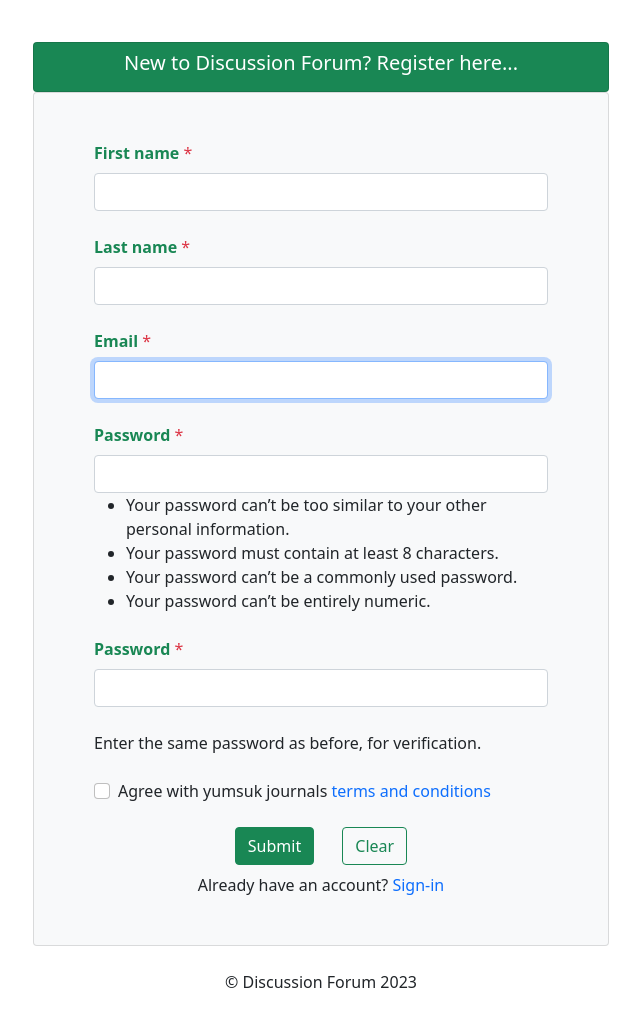
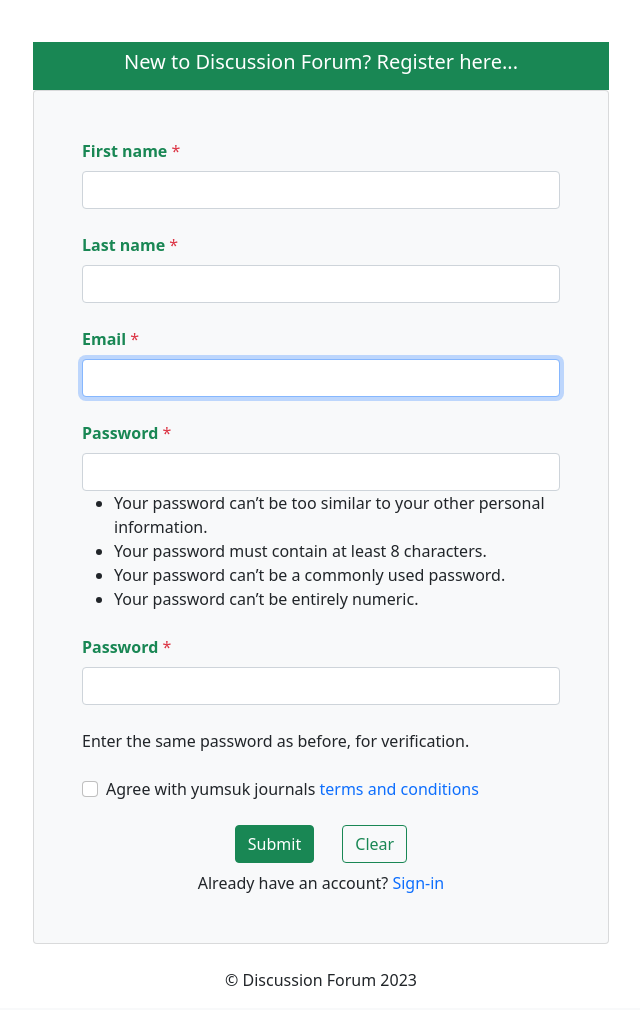
Before and after one commit to ameerssb/Yumsuk_Student_Support, a Django app: page /account/register/ in a window 1280 px wide. Shown: the part 78-1088 px from the top of the page, without its empty margins (319-959 px from the left). After the commit the page ends 1064 px from the top, so only its background shows below. Run offline with Django 4.2, Linux system fonts and the light colour scheme; some libraries are stand-ins or nearby versions.

Commit message:
update register and sigin

```diff
--- a/account/templates/account/register.html
+++ b/account/templates/account/register.html
@@ -5,14 +5,13 @@
 {% block content %}
     <main class="container pt-5">
         <div class="pb-2 mb-3">
-            <div class="container" style="width: 600px !important;">
-                <div class="card py-2 px-5 bg-success">
+            <div class="container" style="max-width: 600px !important;">
+                <div class="py-2 px-5 bg-success">
                 <h5 class="text-white text-center">New to Discussion Forum? Register here...</h5>
                 </div>
                 <div class="card bg-light">
                 <form class="text-start p-5" action="" method="post">
                     {% csrf_token %}
-                    <div class="container">
                         {% if messages %}
                         <div class="messages text-center text-success pb-2">
                             {% for message in messages %}
@@ -54,7 +53,6 @@
                         <div class="text center d-flex justify-content-center">
                             <span>Already have an account? <a href="{% url 'Signin' %}" class="text-decoration-none">Sign-in</a></span>
                         </div>
-                    </div>
                 </form>
                 </div>
             </div>
--- a/account/templates/account/signin.html
+++ b/account/templates/account/signin.html
@@ -5,7 +5,7 @@
 {% block content %}
     <main class="container pt-5">
         <div class="pb-2 mb-3">
-            <div class="container" style="max-width: 600px !important;">
+            <div class="container" style="max-width: 500px !important;">
                 <div class="py-2 px-5 bg-success">
                 <h5 class="text-white text-center">Login to Discussion Forum</h5>
                 </div>
```
